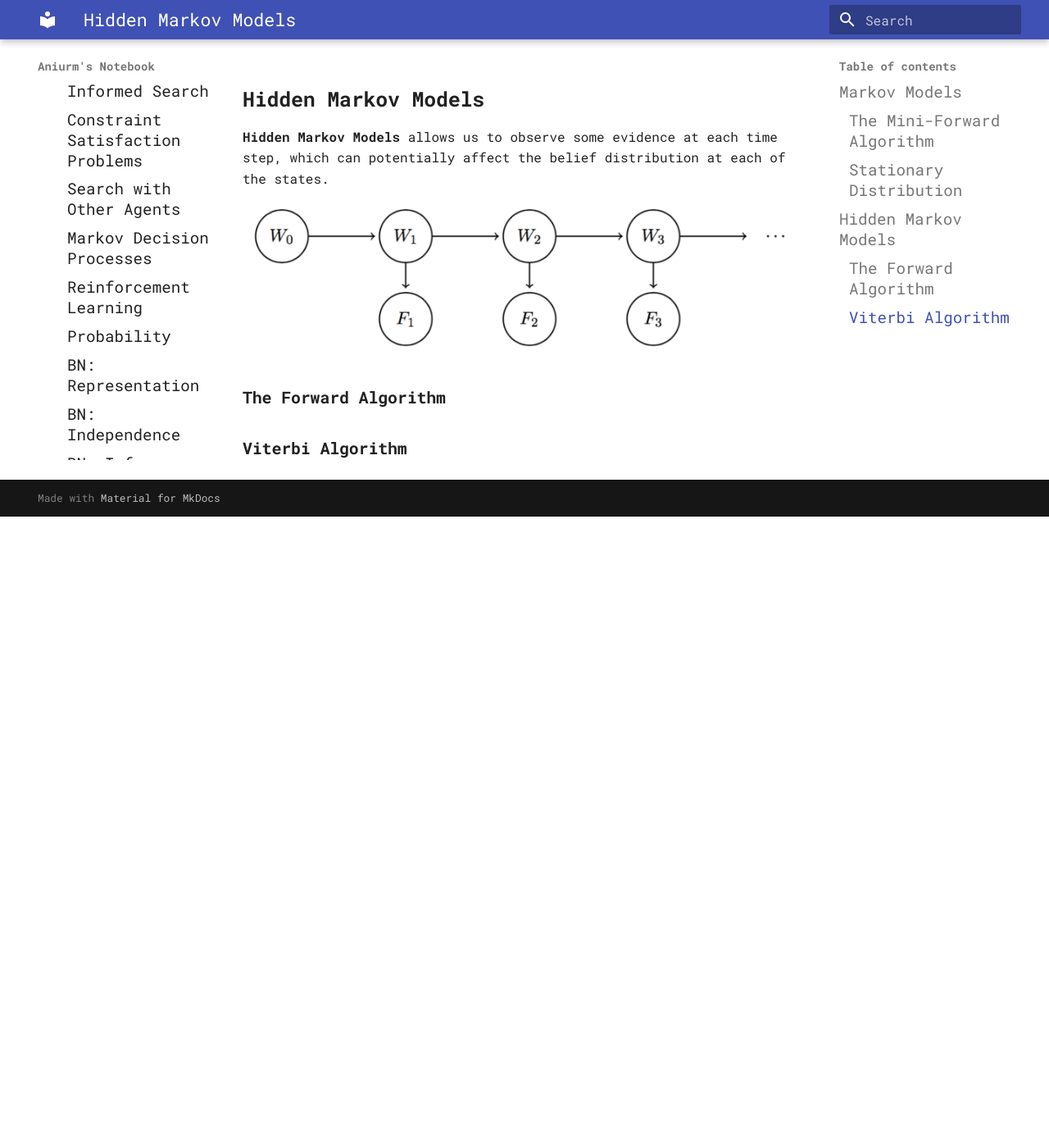
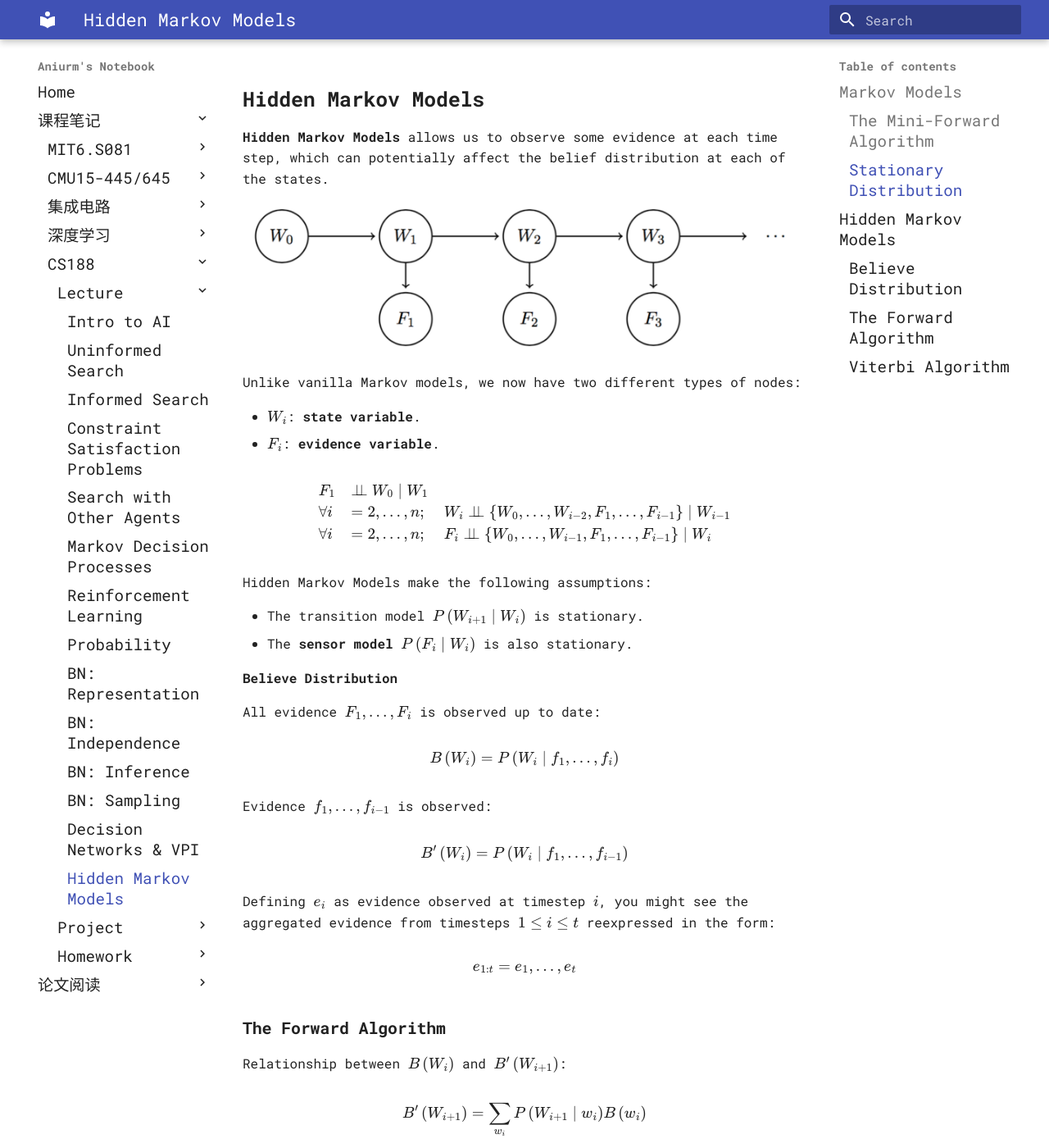
Before and after one commit to Aniurm/notebook, an MkDocs documentation site: the page built from docs/course_notes/cs188/lecture/Hidden Markov Models.md, in a window 1280 px wide and 1400 px high, scrolled down 1805 px. Shown: the whole window at 82% size. Built offline with MkDocs 1.6.1 and Material for MkDocs 9.7.7, drawn with Linux system fonts in a browser that asks for light colours; some web fonts are replaced; before the commit the page ends 2435 px from its top, so only the background shows below that; some of the changed text lies outside the part shown.

Commit message:
fix(cs188): Hidden Markov Models

```diff
--- a/docs/course_notes/cs188/lecture/Hidden Markov Models.md
+++ b/docs/course_notes/cs188/lecture/Hidden Markov Models.md
@@ -70,6 +70,72 @@
 
 ![alt text](../img/hidden-weather.png){width=100%}
 
+Unlike vanilla Markov models, we now have two different types of nodes:
+
+* $W_i$: **state variable**.
+* $F_i$: **evidence variable**.
+
+$$
+\begin{array}{lll}
+F_1 & \indep W_0 \mid W_1 & \\
+\forall i & =2, \ldots, n ; & W_i \indep \left\{W_0, \ldots, W_{i-2}, F_1, \ldots, F_{i-1}\right\} \mid W_{i-1} \\
+\forall i & =2, \ldots, n ; & F_i \indep \left\{W_0, \ldots, W_{i-1}, F_1, \ldots, F_{i-1}\right\} \mid W_i
+\end{array}
+$$
+
+
+Hidden Markov Models make the following assumptions:
+
+* The transition model $P\left(W_{i+1} \mid W_i\right)$ is stationary.
+* The **sensor model** $P\left(F_i \mid W_i\right)$ is also stationary.
+
+#### Believe Distribution
+
+All evidence $F_1, \ldots, F_i$ is observed up to date:
+
+$$
+B\left(W_i\right)=P\left(W_i \mid f_1, \ldots, f_i\right)
+$$
+
+Evidence $f_1, \ldots, f_{i-1}$ is observed:
+
+$$
+B'\left(W_i\right)=P\left(W_i \mid f_1, \ldots, f_{i-1}\right)
+$$
+
+Defining $e_i$ as evidence observed at timestep $i$, you might see the aggregated evidence from timesteps $1 \leq i \leq t$ reexpressed in the form:
+
+$$
+e_{1: t}=e_1, \ldots, e_t
+$$
+
 ### The Forward Algorithm
 
+Relationship between $B\left(W_i\right)$ and $B'\left(W_{i + 1}\right)$:
+
+$$
+B^{\prime}\left(W_{i+1}\right)=\sum_{w_i} P\left(W_{i+1} \mid w_i\right) B\left(w_i\right)
+$$
+
+Relationship between $B'\left(W_{i+1}\right)$ and $B\left(W_{i+1}\right)$:
+
+$$
+B\left(W_{i+1}\right) \propto P\left(f_{i+1} \mid W_{i+1}\right) B^{\prime}\left(W_{i+1}\right)
+$$
+
+Combining the two relationships we've just derived yields an iterative algorithm known as the **forward algorithm**, the Hidden Markov Model analog of the mini-forward algorithm from earlier:
+
+$$
+B\left(W_{i+1}\right) \propto P\left(f_{i+1} \mid W_{i+1}\right) \sum_{w_i} P\left(W_{i+1} \mid w_i\right) B\left(w_i\right)
+$$
+
+The forward algorithm can be thought of as consisting of two distinctive steps:
+
+1. **Time elapse update**: determining $B'\left(W_{i+1}\right)$ from $B\left(W_i\right)$.
+2. **Observation update**: determining $B\left(W_{i+1}\right)$ from $B'\left(W_{i+1}\right)$.
+
 ### Viterbi Algorithm
+
+!!! question "$\arg \max _{x_{1: N}} P\left(x_{1: N} \mid e_{1: N}\right)$"
+    What is the most likely sequence of hidden states the system followed given
+    the observed evidence variables so far?
```
